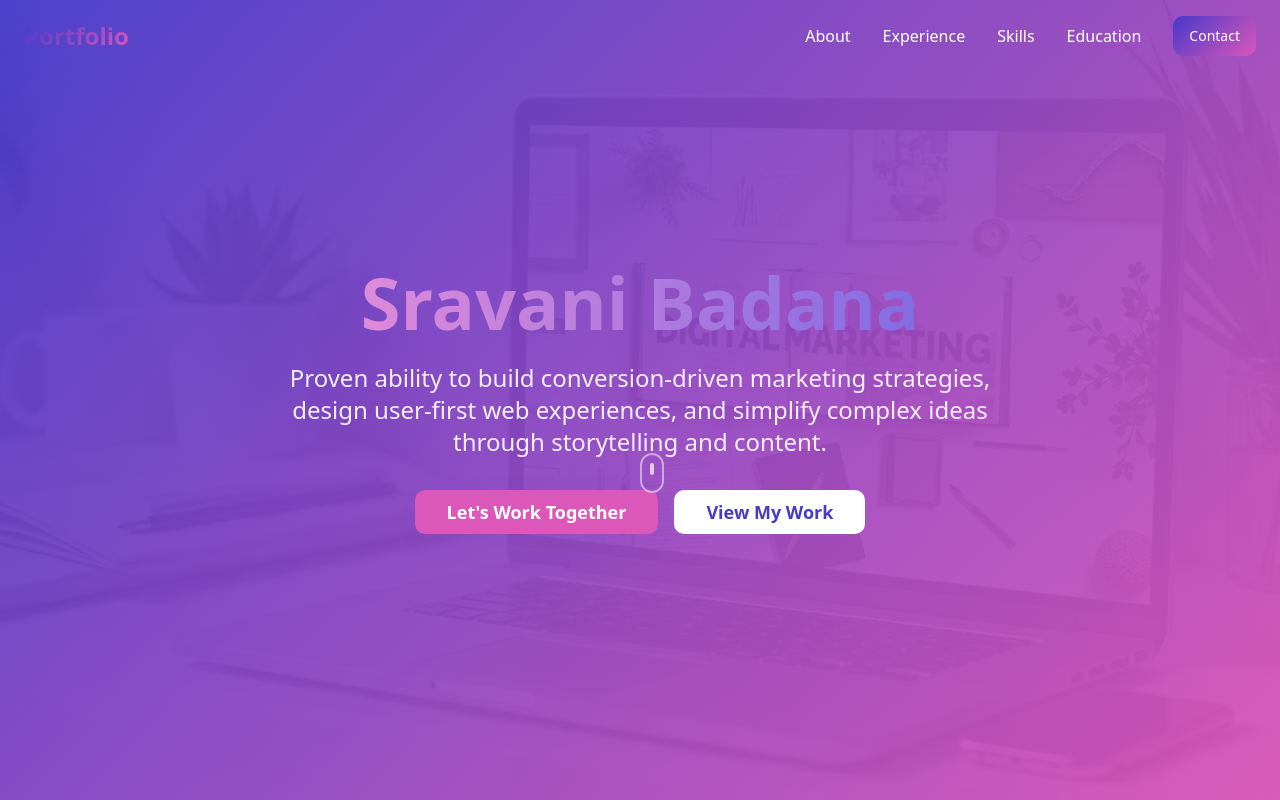
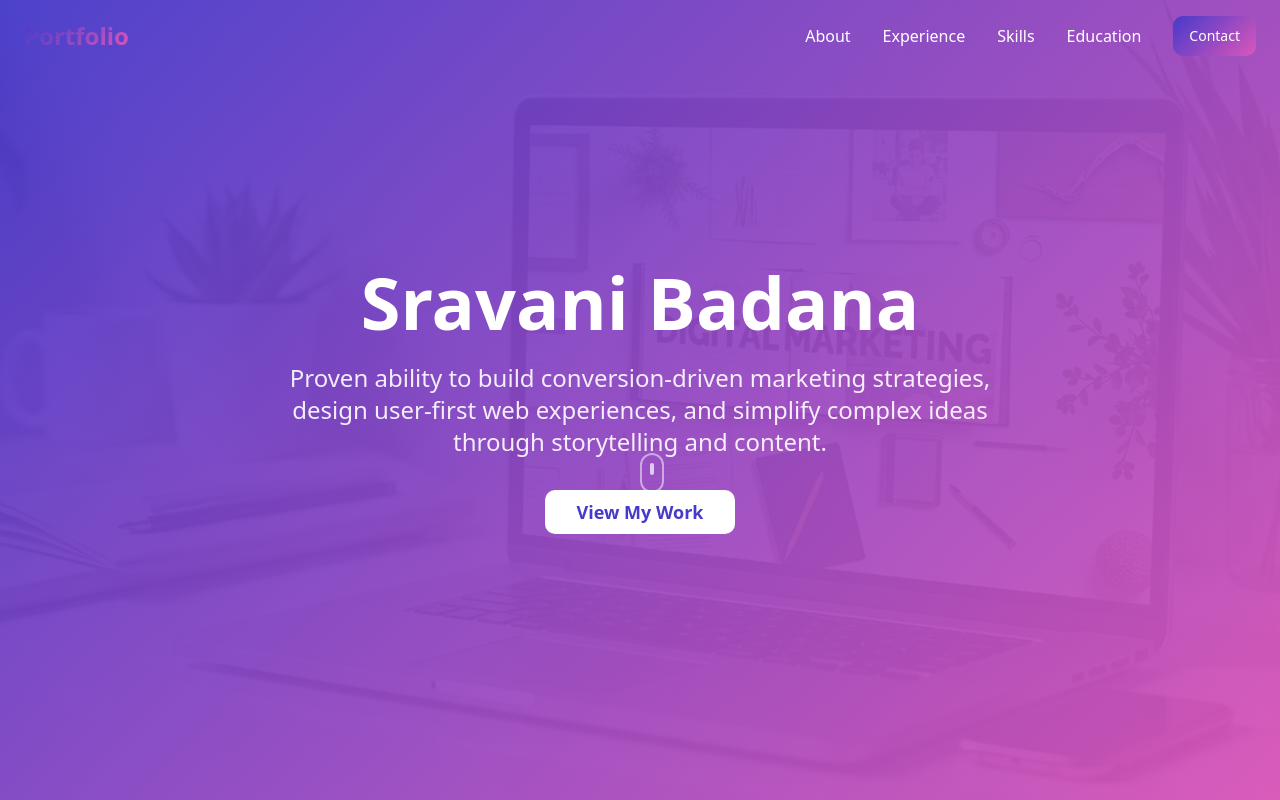
Before and after one commit to Chinnuhh/myportfolio, a React (Vite) app: page / in a window 1280 px wide. Shown: the top 800 px of the page. Built offline with nearby package versions, Linux system fonts and the light colour scheme.

Commit message:
Update hero section text and button
Make hero section text readable and remove the "Let's Work Together" button.

```diff
--- a/src/components/Hero.tsx
+++ b/src/components/Hero.tsx
@@ -20,8 +20,8 @@ const Hero = () => {
       {/* Content */}
       <div className="relative z-10 text-center text-white px-6 max-w-5xl mx-auto">
         <div className="animate-fade-in-up">
-          <h1 className="text-5xl md:text-7xl font-bold mb-6 leading-tight text-white">
-            <span className="block bg-gradient-to-r from-accent-glow to-primary-glow bg-clip-text text-transparent">
+          <h1 className="text-5xl md:text-7xl font-bold mb-6 leading-tight">
+            <span className="block text-white">
               Sravani Badana
             </span>
           </h1>
@@ -31,14 +31,7 @@ const Hero = () => {
             and simplify complex ideas through storytelling and content.
           </p>
 
-          <div className="flex flex-col sm:flex-row gap-4 justify-center">
-            <Button
-              size="lg"
-              className="bg-accent hover:bg-accent/90 text-accent-foreground font-semibold px-8 py-4 text-lg shadow-elegant"
-              onClick={scrollToContact}
-            >
-              Let's Work Together
-            </Button>
+          <div className="flex justify-center">
             <Button
               size="lg"
               variant="secondary"
```
